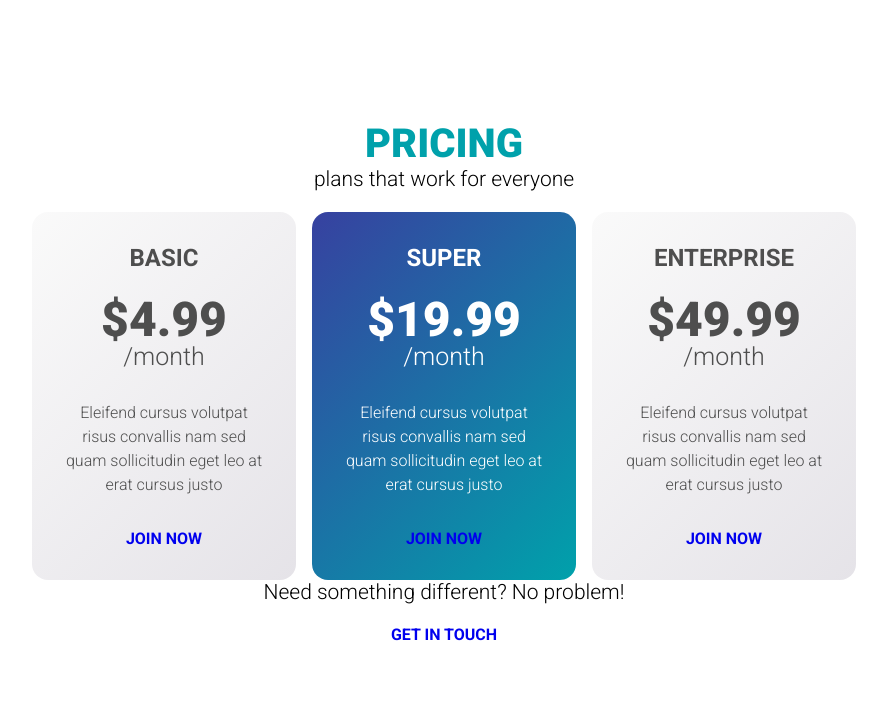
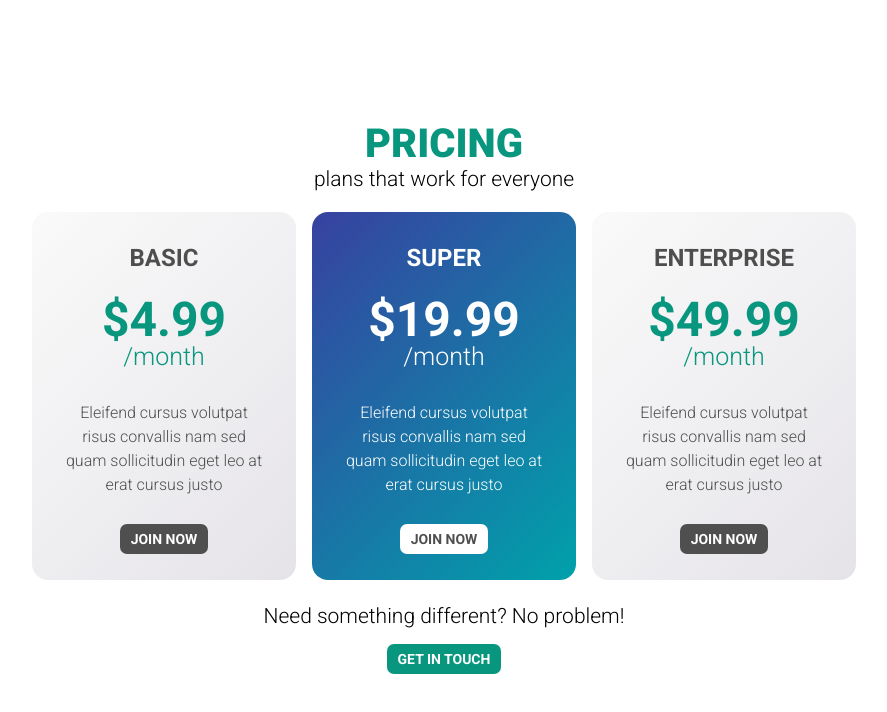
Before and after one commit to andrewteece/css-pricing-cards, a plain HTML site: page index.html in a window 1280 px wide. Shown: the whole page, without its empty margins (196-1083 px from the left). Drawn offline with Linux system fonts and the light colour scheme.

Commit message:
add styles for button and title

```diff
--- a/index.html
+++ b/index.html
@@ -12,18 +12,18 @@
   </head>
 
   <body>
-    <h1 class="text-accent">pricing</h1>
-    <p class="fs-500">plans that work for everyone</p>
+    <h1 class="text--accent">pricing</h1>
+    <p class="fs-600 fw-300">plans that work for everyone</p>
 
     <div class="plans">
       <div class="plan plan--light">
         <h2 class="plan__title">basic</h2>
-        <p class="plan__price">$4.99<span>/month</span></p>
+        <p class="plan__price text--accent">$4.99<span>/month</span></p>
         <p class="plan__description">
           Eleifend cursus volutpat risus convallis nam sed quam sollicitudin
           eget leo at erat cursus justo
         </p>
-        <a href="#" class="button">Join Now</a>
+        <a href="#" class="button button--dark">Join Now</a>
       </div>
 
       <div class="plan plan--accent">
@@ -33,20 +33,22 @@
           Eleifend cursus volutpat risus convallis nam sed quam sollicitudin
           eget leo at erat cursus justo
         </p>
-        <a href="#" class="button">Join Now</a>
+        <a href="#" class="button button--light">Join Now</a>
       </div>
       <div class="plan plan--light">
         <h2 class="plan__title">Enterprise</h2>
-        <p class="plan__price">$49.99<span>/month</span></p>
+        <p class="plan__price text--accent">$49.99<span>/month</span></p>
         <p class="plan__description">
           Eleifend cursus volutpat risus convallis nam sed quam sollicitudin
           eget leo at erat cursus justo
         </p>
-        <a href="#" class="button">Join Now</a>
+        <a href="#" class="button button--dark">Join Now</a>
       </div>
     </div>
 
-    <p class="fs-500">Need something different? No problem!</p>
-    <a href="#" class="button">Get in touch</a>
+    <p class="fs-600 padding-top fw-300">
+      Need something different? No problem!
+    </p>
+    <a href="#" class="button button--accent">Get in touch</a>
   </body>
 </html>
--- a/styles.css
+++ b/styles.css
@@ -1,4 +1,4 @@
-// Custom Properties
+
 
 :root {
 
@@ -9,7 +9,7 @@
     --clr-neutral-300: hsl(264, 10%, 90%);
     --clr-neutral-400: hsl(0, 0%, 31%);
 
-    --clr-accent-400: hsl(170, 100%, 40%);
+    --clr-accent-400: hsl(170, 90%, 31%);
     --clr-accent-500: hsl(181, 60%, 16%);
 
     --ff-primary: 'Roboto', sans-serif;
@@ -18,13 +18,13 @@
     --fw-400: 400;
     --fw-700: 700;
 
-    --fs-900: 3rem; //lg price
-    --fs-800: 2.5rem; // heading
-    --fs-700: 1.5625rem; // sm price
-    --fs-600: 1.3125rem; // subhead
-    --fs-500: 1.125rem; //card title
-    --fs-400: 1rem; //description
-    --fs-400: 14px; // button
+    --fs-900: 3rem;
+    --fs-800: 2.5rem;
+    --fs-700: 1.5625rem;
+    --fs-600: 1.3125rem;
+    --fs-500: 1.125rem;
+    --fs-400: 1rem;
+    --fs-300: 14px;
 }
 
 
@@ -42,14 +42,23 @@ body {
     margin-bottom: 0;
   }
 
-  .text-accent {
-    color: #00a1ab;
+  .text--accent {
+    color: var(--clr-accent-400);
   }
 
-  .fs-500 {
-    font-size: 1.3125rem;
+  .fs-600 {
+    font-size: var(--fs-600);
     margin-top: 0;
   }
+
+  .fw-300 {
+    font-weight: var(--fw-300);
+  }
+
+  .padding-top {
+    padding-top: 1.5rem;
+  }
+
 
   .plans {
     display: flex;
@@ -79,9 +88,9 @@ body {
   }
 
   .plan__price {
-    font-size: 3rem;
+    font-size: var(--fs-900);
     line-height: 1;
-    font-weight: 900;
+    font-weight: var(--fw-700);
     margin: 0;
   }
 
@@ -97,9 +106,10 @@ body {
   }
 
   .button {
+    font-size: var(--fs-300);
     text-decoration: none;
     padding: 0.5em 0.75em;
-    border-radius: 0.25em;
+    border-radius: .5em;
     text-transform: uppercase;
     font-weight: 700;
   }
@@ -109,7 +119,33 @@ body {
     color: #4e4e4e;
   }
 
+  .button--light:hover,
+  .button--light:focus {
+    background: var(--clr-neutral-400);
+    color: var(--clr-neutral-100);
+    transition: all 300ms ease-in-out;
+  }
+
   .button--dark {
-    color: white;
-    background: #4e4e4e;
+    color: var(--clr-neutral-100);
+    background: var(--clr-neutral-400);
   }
+
+  .button--dark:hover,
+  .button--dark:focus {
+    background: var(--clr-neutral-100);
+    color: var(--clr-neutral-400);
+    transition: all 300ms ease-in-out;
+  }
+
+  .button--accent {
+    color: var(--clr-neutral-100);
+    background: var(--clr-accent-400);
+  }
+
+  .button--accent:hover,
+  .button--accent:focus {
+    color: var(--clr-accent-400);
+    background-color: var(--clr-neutral-300);
+    transition: all 300ms ease-in-out;
+  }
```
